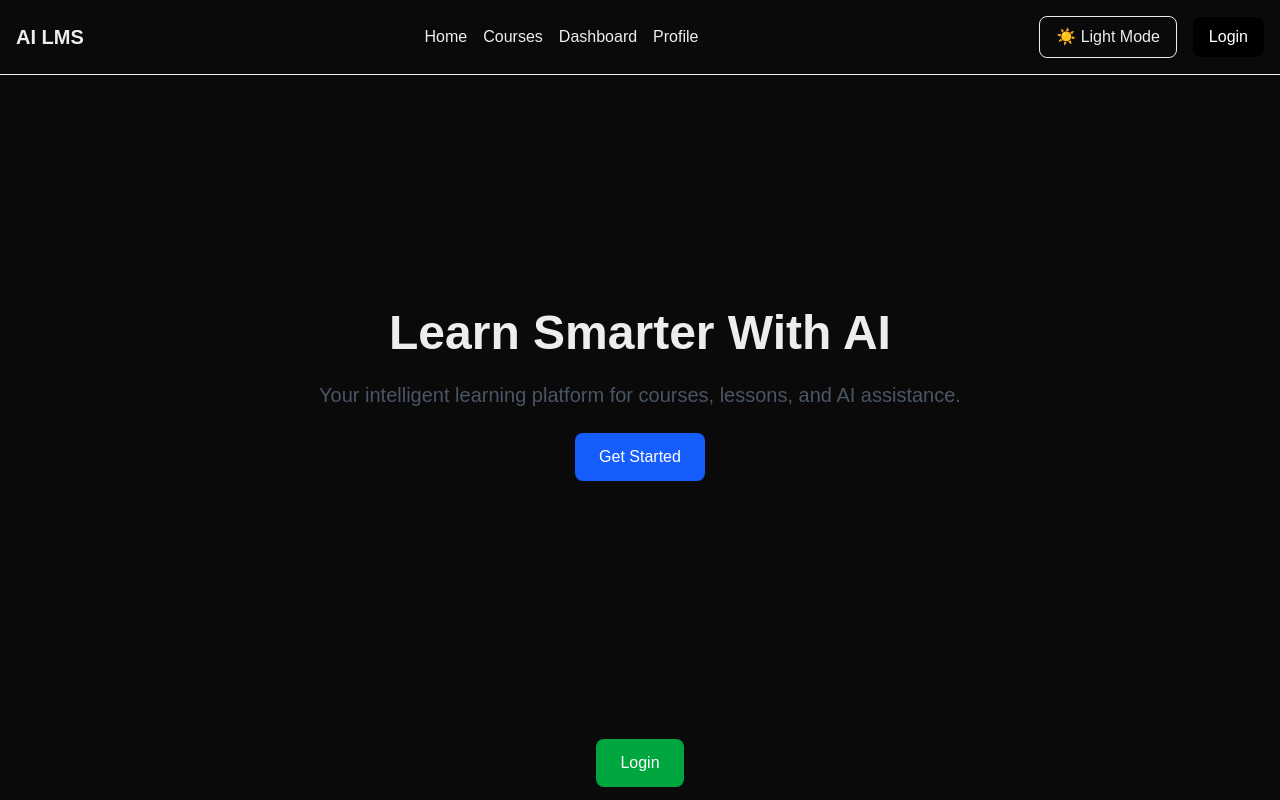
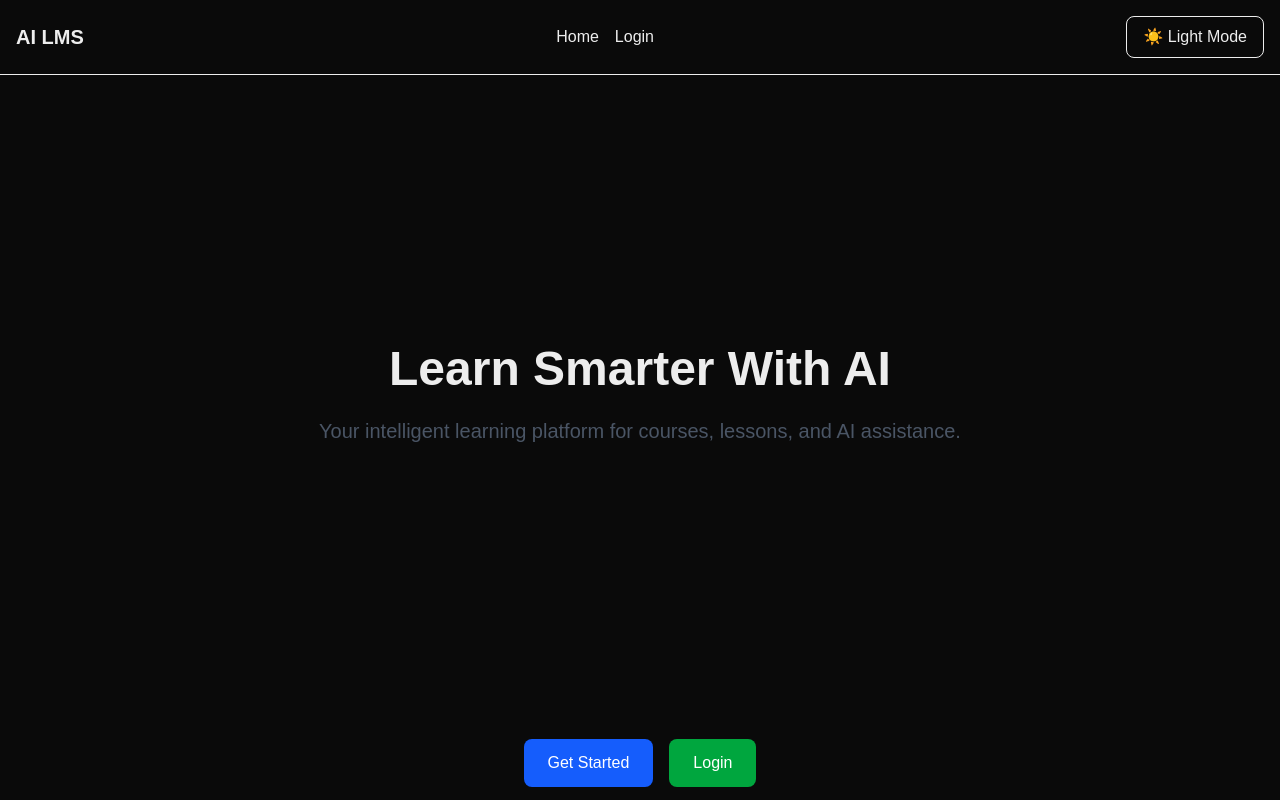
Before and after one commit to Ameen777pt/ai-lms, a Next.js app: page / in a window 1280 px wide. Shown: the top 800 px of the page. Built offline with nearby package versions, Linux system fonts and the light colour scheme.

Commit message:
Refactor navbar authentication and centralize logout

```diff
--- a/src/app/courses/page.tsx
+++ b/src/app/courses/page.tsx
@@ -1,6 +1,6 @@
 "use client";
 import { useEffect, useState } from "react";
-import { useRouter } from "next/navigation";
+
 import CourseCard from "@/components/CourseCard";
 import Link from "next/link";
 
@@ -31,7 +31,7 @@ const courses = [
 ];
 
 export default function CoursesPage() {
-  const router = useRouter();
+
   const [searchTerm, setSearchTerm] =
   useState("");
   const [sortOrder, setSortOrder] =
@@ -42,10 +42,9 @@ export default function CoursesPage() {
   useState<string[]>([]);
   useEffect(() => {
   const userEmail =
-    localStorage.getItem("userEmail");
+  localStorage.getItem("userEmail");
 
-  if (!userEmail) {
-  router.push("/login");
+if (!userEmail) {
   return;
 }
 
--- a/src/app/dashboard/page.tsx
+++ b/src/app/dashboard/page.tsx
@@ -16,12 +16,7 @@ export default function DashboardPage() {
   useState<string[]>([]);
   const [notifications, setNotifications] =
   useState<string[]>([]);
-  const handleLogout = () => {
-  localStorage.removeItem("isLoggedIn");
-  localStorage.removeItem("userEmail");
 
-  router.push("/login");
-};
   useEffect(() => {
 
   const email =
@@ -400,12 +395,7 @@ const progress = Math.round(
 </Link>
   );
 })}
-      <button
-  onClick={handleLogout}
-  className="mt-8 bg-red-600 text-white px-6 py-3 rounded-lg"
->
-  Logout
-</button>
+
     </div>
   );
 }
--- a/src/app/layout.tsx
+++ b/src/app/layout.tsx
@@ -32,9 +32,8 @@ export default function RootLayout({
       <body className="min-h-full flex flex-col">
         <ThemeProvider />
   <Navbar
-    title="AI LMS"
-    isLoggedIn={false}
-  />
+  title="AI LMS"
+/>
 
   {children}
 </body>
--- a/src/app/page.tsx
+++ b/src/app/page.tsx
@@ -1,40 +1,72 @@
 "use client";
 
 import { useState } from "react";
+import { useEffect } from "react";
 import HeroSection from "@/components/HeroSection";
 import FeaturesSection from "@/components/FeaturesSection";
 import Footer from "@/components/Footer";
 import TestimonialsSection from "@/components/TestimonialsSection";
 import CoursesSection from "@/components/CoursesSection";
+import Link from "next/link";
+
+
 
 export default function Home() {
   const [isLoggedIn, setIsLoggedIn] = useState(false);
+
+
+useEffect(() => {
+  const loggedIn =
+    localStorage.getItem("isLoggedIn");
+
+  setIsLoggedIn(
+    loggedIn === "true"
+  );
+}, []);
+
   return (
     <>
 
 
       <HeroSection />
 
-        <div className="flex justify-center my-6">
-  <button
-    onClick={() => setIsLoggedIn(!isLoggedIn)}
-    className="px-6 py-3 bg-green-600 text-white rounded-lg"
-  >
-    {isLoggedIn ? "Logout" : "Login"}
-  </button>
+       <div className="flex justify-center gap-4 my-6">
+  {isLoggedIn ? (
+    <>
+      <Link
+        href="/courses"
+        className="px-6 py-3 bg-blue-600 text-white rounded-lg hover:bg-blue-700 transition"
+      >
+        Courses
+      </Link>
+
+      <Link
+        href="/dashboard"
+        className="px-6 py-3 bg-green-600 text-white rounded-lg hover:bg-green-700 transition"
+      >
+        Dashboard
+      </Link>
+    </>
+  ) : (
+    <>
+      <Link
+        href="/courses"
+        className="px-6 py-3 bg-blue-600 text-white rounded-lg hover:bg-blue-700 transition"
+      >
+        Get Started
+      </Link>
+
+      <Link
+        href="/login"
+        className="px-6 py-3 bg-green-600 text-white rounded-lg hover:bg-green-700 transition"
+      >
+        Login
+      </Link>
+    </>
+  )}
 </div>
 
-{isLoggedIn && (
-  <p className="text-center text-xl font-semibold">
-    Welcome back, Ameen!
-  </p>
-)}
 
-{!isLoggedIn && (
-  <p className="text-center text-xl font-semibold text-red-500">
-    Please log in to continue.
-  </p>
-)}
 
       <FeaturesSection />
       <TestimonialsSection />
--- a/src/components/HeroSection.tsx
+++ b/src/components/HeroSection.tsx
@@ -9,9 +9,7 @@ export default function HeroSection() {
         Your intelligent learning platform for courses, lessons, and AI assistance.
       </p>
 
-      <button className="px-6 py-3 bg-blue-600 text-white rounded-lg">
-        Get Started
-      </button>
+
     </section>
   );
 }
--- a/src/components/Navbar.tsx
+++ b/src/components/Navbar.tsx
@@ -1,14 +1,34 @@
+"use client";
 import Link from "next/link";
+import { useEffect, useState } from "react";
+import { useRouter } from "next/navigation";
 import ThemeToggle from "./ThemeToggle";
 type NavbarProps = {
   title: string;
-  isLoggedIn: boolean;
 };
 
 export default function Navbar({
   title,
-  isLoggedIn,
 }: NavbarProps) {
+  const router = useRouter();
+  const [isLoggedIn, setIsLoggedIn] = useState(false);
+
+useEffect(() => {
+  const loggedIn =
+    localStorage.getItem("isLoggedIn");
+
+  setIsLoggedIn(
+    loggedIn === "true"
+  );
+}, []);
+const handleLogout = () => {
+  localStorage.removeItem("isLoggedIn");
+  localStorage.removeItem("userEmail");
+
+  setIsLoggedIn(false);
+
+  router.push("/");
+};
   return (
    <nav className="flex flex-col md:flex-row justify-between items-center gap-4 p-4 border-b print:hidden">
       <Link href="/" className="text-xl font-bold">
@@ -16,17 +36,27 @@ export default function Navbar({
 </Link>
 <div className="flex flex-wrap justify-center gap-4">
   <Link href="/">Home</Link>
-  <Link href="/courses">Courses</Link>
-  <Link href="/dashboard">Dashboard</Link>
-  <Link href="/profile">Profile</Link>
+
+  {isLoggedIn ? (
+    <>
+      <Link href="/courses">Courses</Link>
+      <Link href="/dashboard">Dashboard</Link>
+      <Link href="/profile">Profile</Link>
+
+      <button
+        onClick={handleLogout}
+        className="text-red-600 hover:underline"
+      >
+        Logout
+      </button>
+    </>
+  ) : (
+    <Link href="/login">Login</Link>
+  )}
 </div>
 
-      <div className="flex flex-wrap items-center justify-center gap-4">
+      <div className="flex items-center">
   <ThemeToggle />
-
-  <button className="px-4 py-2 bg-black text-white rounded-lg">
-    {isLoggedIn ? "Dashboard" : "Login"}
-  </button>
 </div>
     </nav>
   );
```
